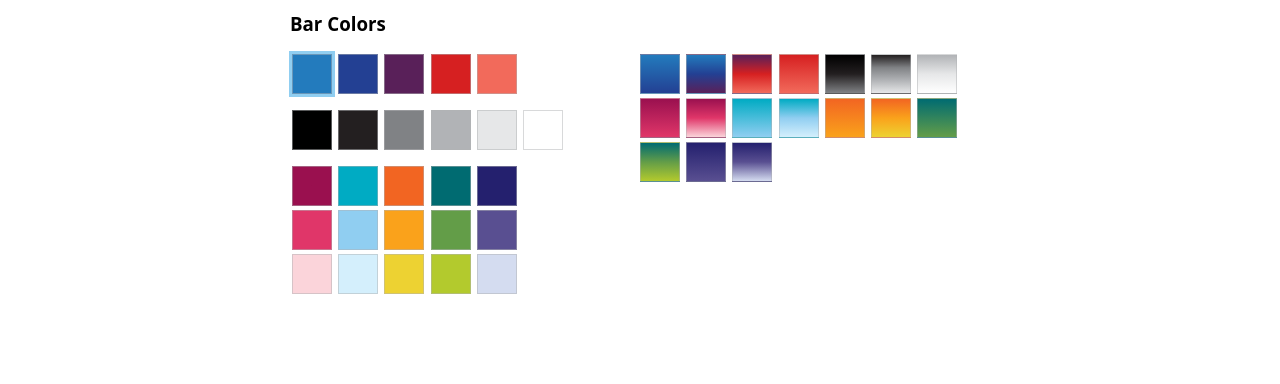
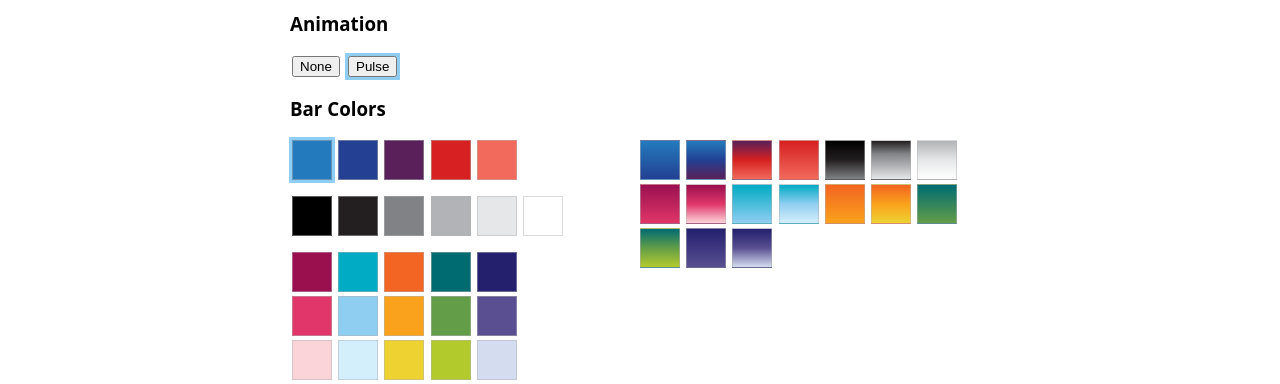
Before and after one commit to stlpublicradio/logo-animator, a website built with Parcel: page index.html in a window 1280 px wide. Shown: the part 488-872 px from the top of the page. Before the commit the page ends 800 px from the top, so only its background shows below. Built offline with nearby package versions, Linux system fonts and the light colour scheme.

Commit message:
:construction: Create animation controls
Animation controls are created and have logic, but the code is broken due to an SVG quirk. I need to gut out the embedLogo code, devise an alternate method of toggling animation, and then hook the new logic up properly

```diff
--- a/index.html
+++ b/index.html
@@ -27,6 +27,12 @@
       <button id="form-white">
         <img alt="White Logo" src="./images/logo-white.svg">
       </button>
+    </legend>
+
+    <h3>Animation</h3>
+    <legend id="animation-controls">
+      <button id="animation-none">None</button>
+      <button id="animation-pulse" class="active">Pulse</button>
     </legend>
 
     <h3>Bar Colors</h3>
--- a/index.js
+++ b/index.js
@@ -25,6 +25,26 @@ buttonFormWhite.addEventListener('click', () => {
 })
 
 // Animation
+const animationButtons = document.querySelectorAll('#animation-controls button')
+const logo = document.querySelector('svg.logo')
+
+const animations = [
+  { name: 'animation-none', className: ''},
+  { name: 'animation-pulse', className: 'pulse'},
+]
+
+for (const animation of animations) {
+  const button = document.querySelector(`#${animation.name}`)
+  button.addEventListener('click', () => {
+    logo.className = 'logo'
+    logo.classList.add(animation.className)
+
+    animationButtons.forEach(button => {
+      button.classList.remove('active')
+    })
+    button.classList.add('active')
+  })
+}
 
 // Bar Color
 const colorButtons = document.querySelectorAll('#color-controls button')
```
